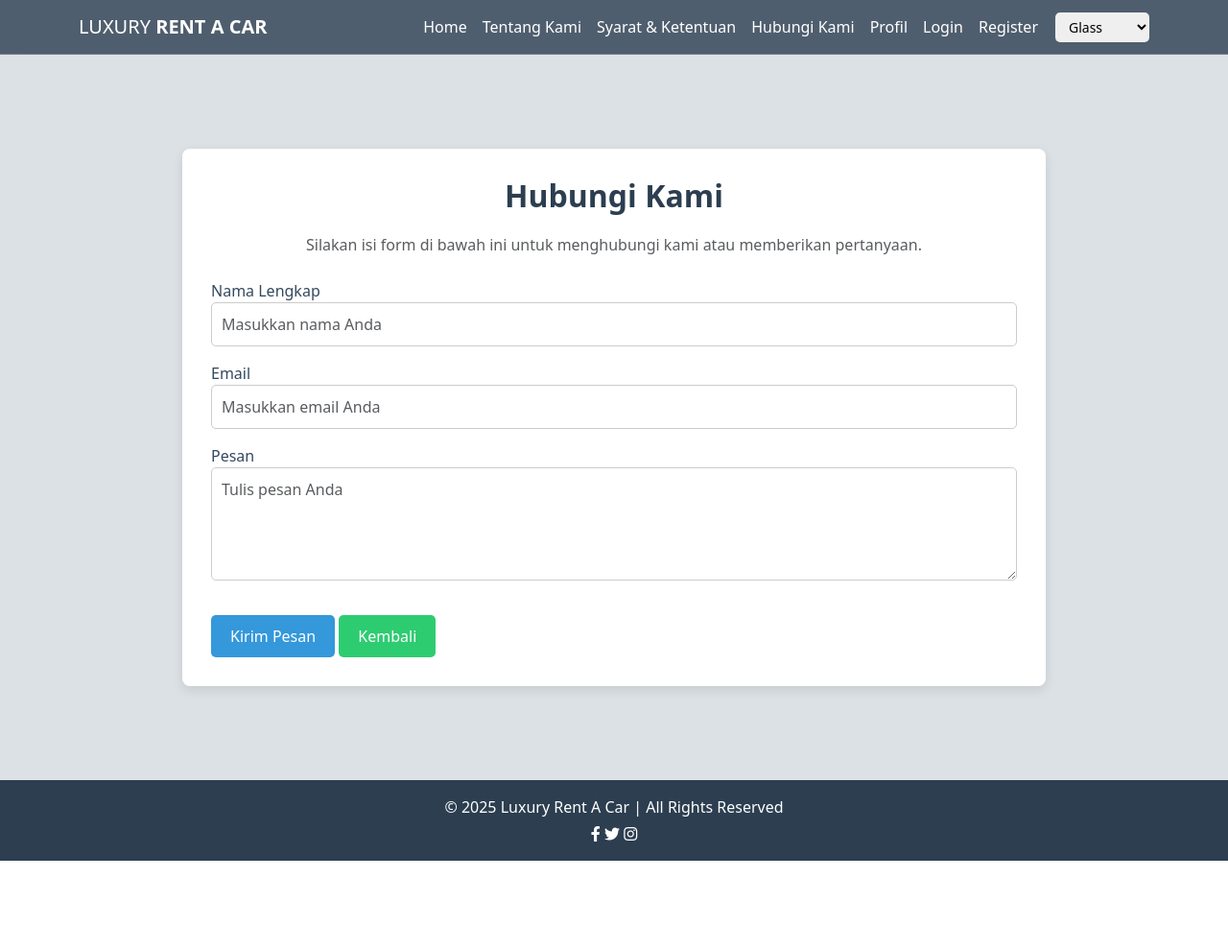
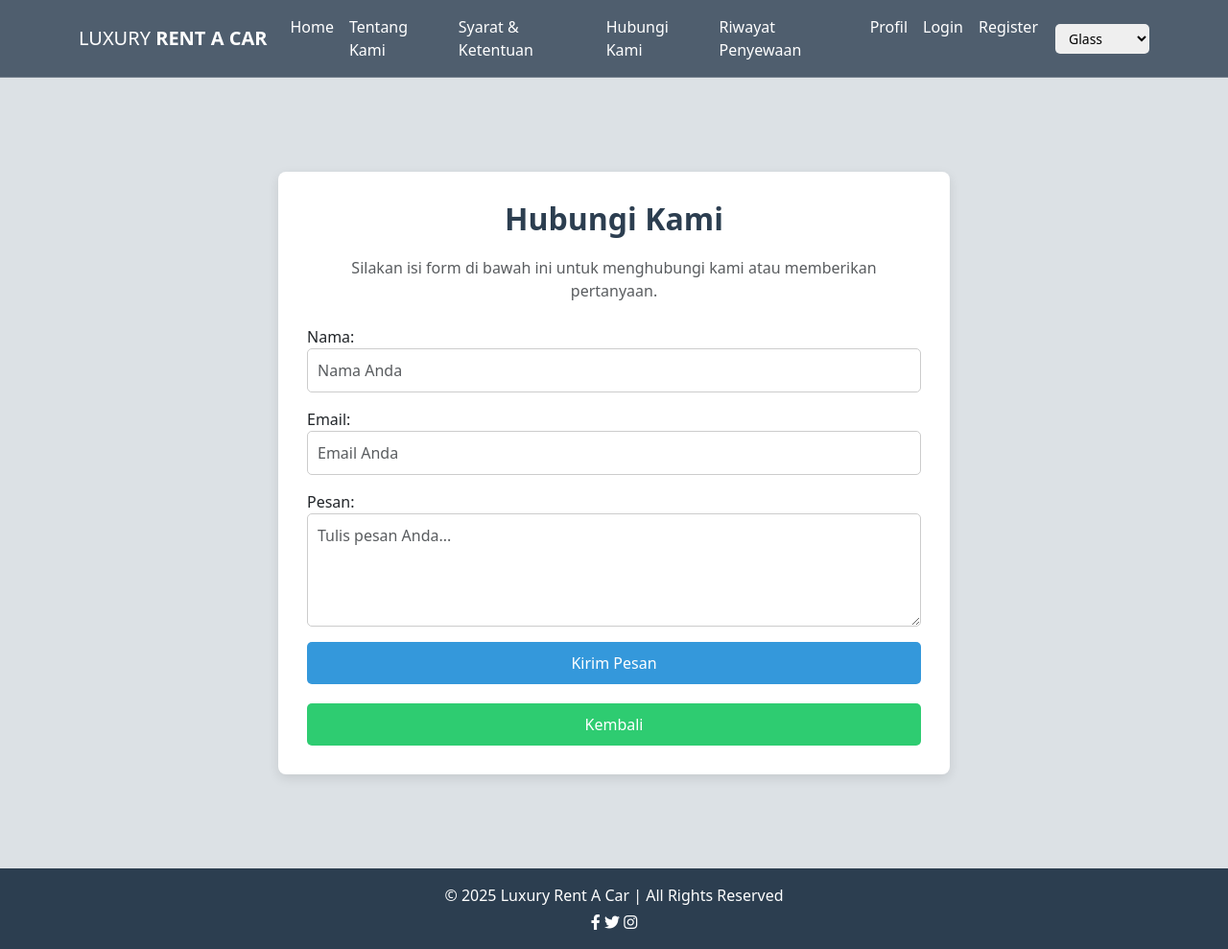
Before and after one commit to Nugrohoadam26/rental-mobil, a Django app: page /contact/ in a window 1280 px wide. Shown: the whole page at 96% size. Before the commit the page ends 897 px from the top, so only its background shows below. Run offline with Django 5.2, Linux system fonts and the light colour scheme.

Commit message:
Deskripsi perubahan

```diff
--- a/rental/forms.py
+++ b/rental/forms.py
@@ -1,7 +1,8 @@
 from django import forms
-from .models import Penyewaan
 from django.contrib.auth.models import User
 from django.contrib.auth.forms import UserCreationForm
+from .models import Penyewaan, ContactMessage
+
 
 class PenyewaanForm(forms.ModelForm):
     class Meta:
@@ -16,6 +17,7 @@ class PenyewaanForm(forms.ModelForm):
             'tanggal_mulai': forms.DateInput(attrs={'type': 'date', 'class': 'form-control'}),
             'tanggal_selesai': forms.DateInput(attrs={'type': 'date', 'class': 'form-control'}),
         }
+
 
 class CustomUserCreationForm(UserCreationForm):
     class Meta:
@@ -32,3 +34,14 @@ class CustomUserCreationForm(UserCreationForm):
         super().__init__(*args, **kwargs)
         for field in self.fields.values():
             field.widget.attrs['class'] = 'form-control'
+
+
+class ContactForm(forms.ModelForm):
+    class Meta:
+        model = ContactMessage
+        fields = ['name', 'email', 'message']
+        widgets = {
+            'name': forms.TextInput(attrs={'class': 'form-control', 'placeholder': 'Nama Anda'}),
+            'email': forms.EmailInput(attrs={'class': 'form-control', 'placeholder': 'Email Anda'}),
+            'message': forms.Textarea(attrs={'class': 'form-control', 'rows': 4, 'placeholder': 'Tulis pesan Anda...'}),
+        }
--- a/rental/models.py
+++ b/rental/models.py
@@ -58,5 +58,19 @@ class RiwayatPenyewaan(models.Model):
         verbose_name = "Riwayat Penyewaan"
         verbose_name_plural = "Daftar Riwayat Penyewaan"
 
+        def __str__(self):
+            return f"{self.nama_penyewa} - {self.mobil.nama}"
+
+
+class ContactMessage(models.Model):
+    name = models.CharField(max_length=100, verbose_name="Nama")
+    email = models.EmailField(verbose_name="Email")
+    message = models.TextField(verbose_name="Pesan")
+    created_at = models.DateTimeField(auto_now_add=True, verbose_name="Dikirim pada")
+
+    class Meta:
+        verbose_name = "Pesan Kontak"
+        verbose_name_plural = "Daftar Pesan Kontak"
+
     def __str__(self):
-        return f"{self.nama_penyewa} - {self.mobil.nama}"
+        return f"Pesan dari {self.name} ({self.email})"
--- a/rental/templates/base.html
+++ b/rental/templates/base.html
@@ -20,7 +20,7 @@
     body {
       display: flex;
       flex-direction: column;
-      background: #f8f9fa; /* Tetap netral */
+      background: #f8f9fa;
     }
 
     main {
@@ -32,12 +32,10 @@
       transition: background 0.5s, color 0.5s;
     }
 
-    /* === NAVBAR THEMES === */
     .navbar {
       transition: background 0.5s, color 0.5s;
     }
 
-    /* Glass Theme */
     .navbar-glass {
       background: rgba(44, 62, 80, 0.8);
       backdrop-filter: blur(10px);
@@ -53,7 +51,6 @@
     .footer-glass a { color: white; }
     .footer-glass a:hover { color: #2ecc71; }
 
-    /* Gradient Theme */
     .navbar-gradient {
       background: linear-gradient(90deg, #ff6a00, #ee0979);
     }
@@ -67,7 +64,6 @@
     .footer-gradient a { color: white; }
     .footer-gradient a:hover { color: #ffe082; }
 
-    /* Logo */
     .navbar-brand img {
       height: 40px;
       margin-right: 10px;
@@ -76,7 +72,6 @@
       padding: 2px;
     }
 
-    /* Theme Switcher */
     .theme-switcher {
       margin-left: 10px;
       padding: 5px 10px;
@@ -94,7 +89,6 @@
   <nav id="main-navbar" class="navbar navbar-expand-lg navbar-dark navbar-glass sticky-top">
     <div class="container">
       <a class="navbar-brand" href="{% url 'daftar_mobil' %}">
-
         LUXURY <strong>RENT A CAR</strong>
       </a>
       <button class="navbar-toggler" type="button" data-bs-toggle="collapse" data-bs-target="#navbarNav">
@@ -106,6 +100,7 @@
           <li class="nav-item"><a class="nav-link" href="{% url 'about' %}">Tentang Kami</a></li>
           <li class="nav-item"><a class="nav-link" href="{% url 'terms' %}">Syarat & Ketentuan</a></li>
           <li class="nav-item"><a class="nav-link" href="{% url 'contact' %}">Hubungi Kami</a></li>
+          <li class="nav-item"><a class="nav-link" href="{% url 'riwayat_penyewaan' %}">Riwayat Penyewaan</a></li>
           <li class="nav-item"><a class="nav-link" href="{% url 'profile' %}">Profil</a></li>
           {% if user.is_authenticated %}
             <li class="nav-item"><a class="nav-link" href="{% url 'logout' %}">Logout</a></li>
@@ -163,12 +158,10 @@
       localStorage.setItem('theme-navbar-footer', theme);
     }
 
-    // Event ganti tema
     themeSwitcher.addEventListener('change', function() {
       setTheme(this.value);
     });
 
-    // Load tema dari localStorage
     window.addEventListener('DOMContentLoaded', () => {
       const savedTheme = localStorage.getItem('theme-navbar-footer') || 'glass';
       setTheme(savedTheme);
--- a/rental/templates/rental/contact.html
+++ b/rental/templates/rental/contact.html
@@ -1,12 +1,11 @@
 {% extends 'base.html' %}
 {% load static %}
-
 {% block title %}Hubungi Kami{% endblock %}
 
 {% block content %}
 <style>
   body {
-    background-color: #dce1e5; /* Background utama */
+    background-color: #dce1e5;
   }
 
   .contact-container {
@@ -14,7 +13,7 @@
     border-radius: 8px;
     padding: 30px;
     box-shadow: 0 4px 12px rgba(0, 0, 0, 0.1);
-    max-width: 900px;
+    max-width: 700px;
     margin: 50px auto;
     transition: transform 0.3s ease;
   }
@@ -27,18 +26,20 @@
     color: #2c3e50;
     font-weight: bold;
     margin-bottom: 20px;
+    text-align: center;
   }
 
-  .contact-form label {
-    font-weight: 500;
-    color: #34495e;
+  .form-label {
+    font-weight: 600;
+    color: #2c3e50;
   }
 
   .form-control {
     border-radius: 5px;
     border: 1px solid #ccc;
     padding: 10px;
-    margin-bottom: 15px;
+    width: 100%;
+    margin-bottom: 10px;
   }
 
   .btn-submit {
@@ -46,9 +47,10 @@
     color: #fff;
     border-radius: 5px;
     padding: 10px 20px;
-    text-decoration: none;
     transition: all 0.3s ease;
     border: none;
+    width: 100%;
+    font-size: 16px;
   }
 
   .btn-submit:hover {
@@ -58,7 +60,8 @@
   }
 
   .btn-back {
-    display: inline-block;
+    display: block;
+    text-align: center;
     margin-top: 20px;
     padding: 10px 20px;
     background: #2ecc71;
@@ -72,33 +75,59 @@
   .btn-back:hover {
     background: #27ae60;
     transform: scale(1.05);
-    text-decoration: none;
     color: #fff;
+  }
+
+  .alert {
+    margin-bottom: 20px;
+    border-radius: 5px;
+  }
+
+  .errorlist {
+    color: #e74c3c;
+    font-size: 14px;
+    margin-top: -5px;
+    margin-bottom: 10px;
   }
 </style>
 
 <div class="contact-container">
-  <h2 class="text-center">Hubungi Kami</h2>
+  <h2>Hubungi Kami</h2>
   <p class="text-muted text-center mb-4">
     Silakan isi form di bawah ini untuk menghubungi kami atau memberikan pertanyaan.
   </p>
 
+  {% if messages %}
+    {% for message in messages %}
+      <div class="alert alert-success">{{ message }}</div>
+    {% endfor %}
+  {% endif %}
+
   <form method="post" class="contact-form">
     {% csrf_token %}
+    {{ form.non_field_errors }}
+
     <div class="mb-3">
-      <label for="name">Nama Lengkap</label>
-      <input type="text" id="name" name="name" class="form-control" placeholder="Masukkan nama Anda" required>
+      {{ form.name.label_tag }}
+      {{ form.name }}
+      {{ form.name.errors }}
     </div>
+
     <div class="mb-3">
-      <label for="email">Email</label>
-      <input type="email" id="email" name="email" class="form-control" placeholder="Masukkan email Anda" required>
+      {{ form.email.label_tag }}
+      {{ form.email }}
+      {{ form.email.errors }}
     </div>
+
     <div class="mb-3">
-      <label for="message">Pesan</label>
-      <textarea id="message" name="message" class="form-control" rows="4" placeholder="Tulis pesan Anda" required></textarea>
+      {{ form.message.label_tag }}
+      {{ form.message }}
+      {{ form.message.errors }}
     </div>
+
     <button type="submit" class="btn-submit">Kirim Pesan</button>
-    <a href="{% url 'daftar_mobil' %}" class="btn-back">Kembali</a>
   </form>
+
+  <a href="{% url 'daftar_mobil' %}" class="btn-back">Kembali</a>
 </div>
 {% endblock %}
--- a/rental/views.py
+++ b/rental/views.py
@@ -8,8 +8,7 @@ from django.views import View
 from django.views.generic import TemplateView, ListView, DetailView
 from django.utils.decorators import method_decorator
 from django.contrib.auth.decorators import login_required
-
-from .forms import PenyewaanForm
+from .forms import ContactForm, PenyewaanForm
 from .models import Mobil, Penyewaan, RiwayatPenyewaan, Profile
 
 
@@ -75,8 +74,20 @@ class TermsView(TemplateView):
     template_name = 'rental/terms.html'
 
 
-class ContactView(TemplateView):
+class ContactView(View):
     template_name = 'rental/contact.html'
+
+    def get(self, request):
+        form = ContactForm()
+        return render(request, self.template_name, {'form': form})
+
+    def post(self, request):
+        form = ContactForm(request.POST)
+        if form.is_valid():
+            form.save()
+            messages.success(request, 'Pesan Anda berhasil dikirim!')
+            return redirect('contact')
+        return render(request, self.template_name, {'form': form})
 
 
 # ------------------------
```
Also changed, not shown: rental/admin.py (+8 -2 lines), rental/templates/rental/riwayat_penyewaan.html (+28 -6 lines), db.sqlite3, rental/migrations/0009_contactmessage.py (added), rental/migrations/0010_alter_contactmessage_options_and_more.py (added).
